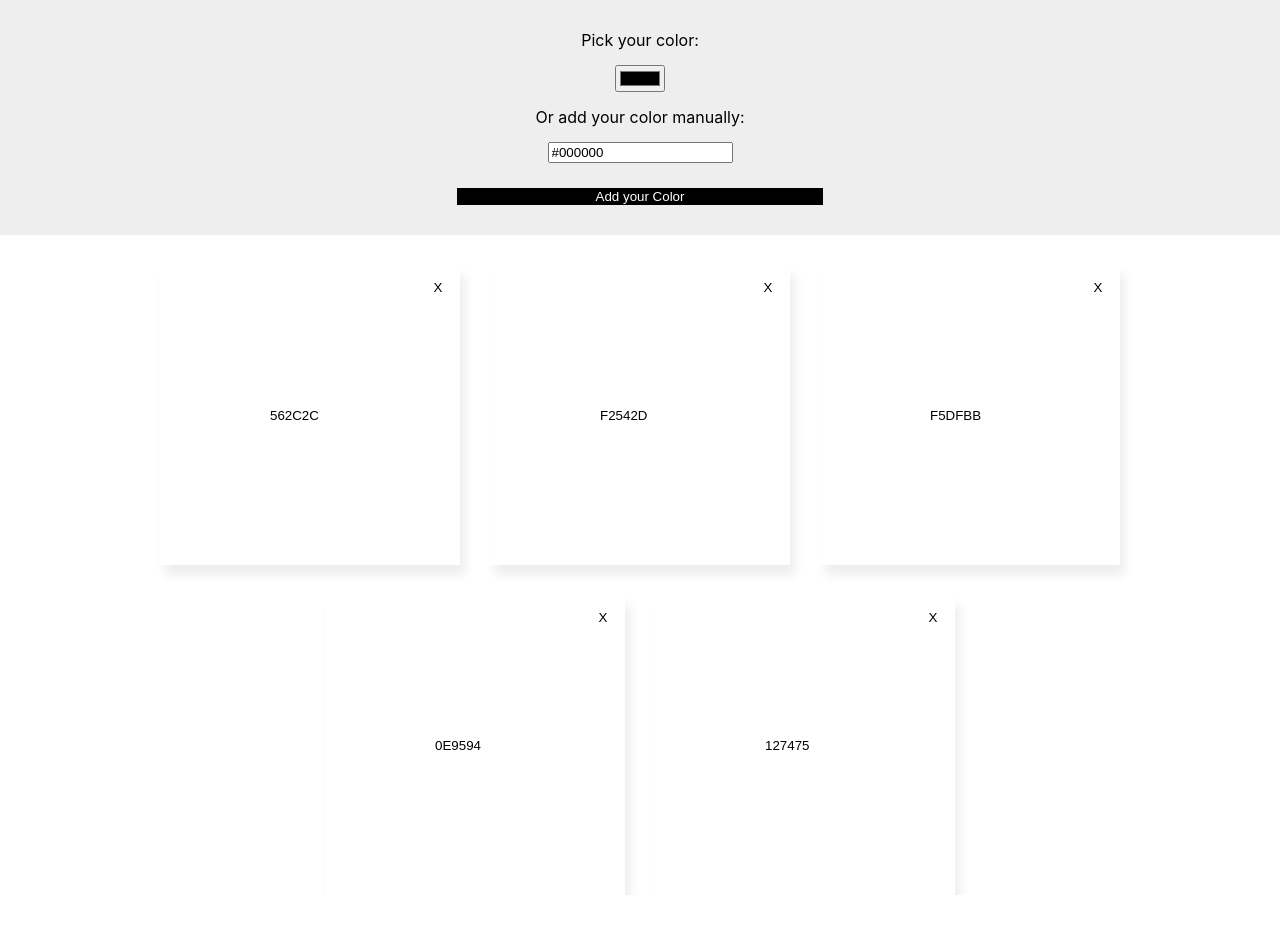
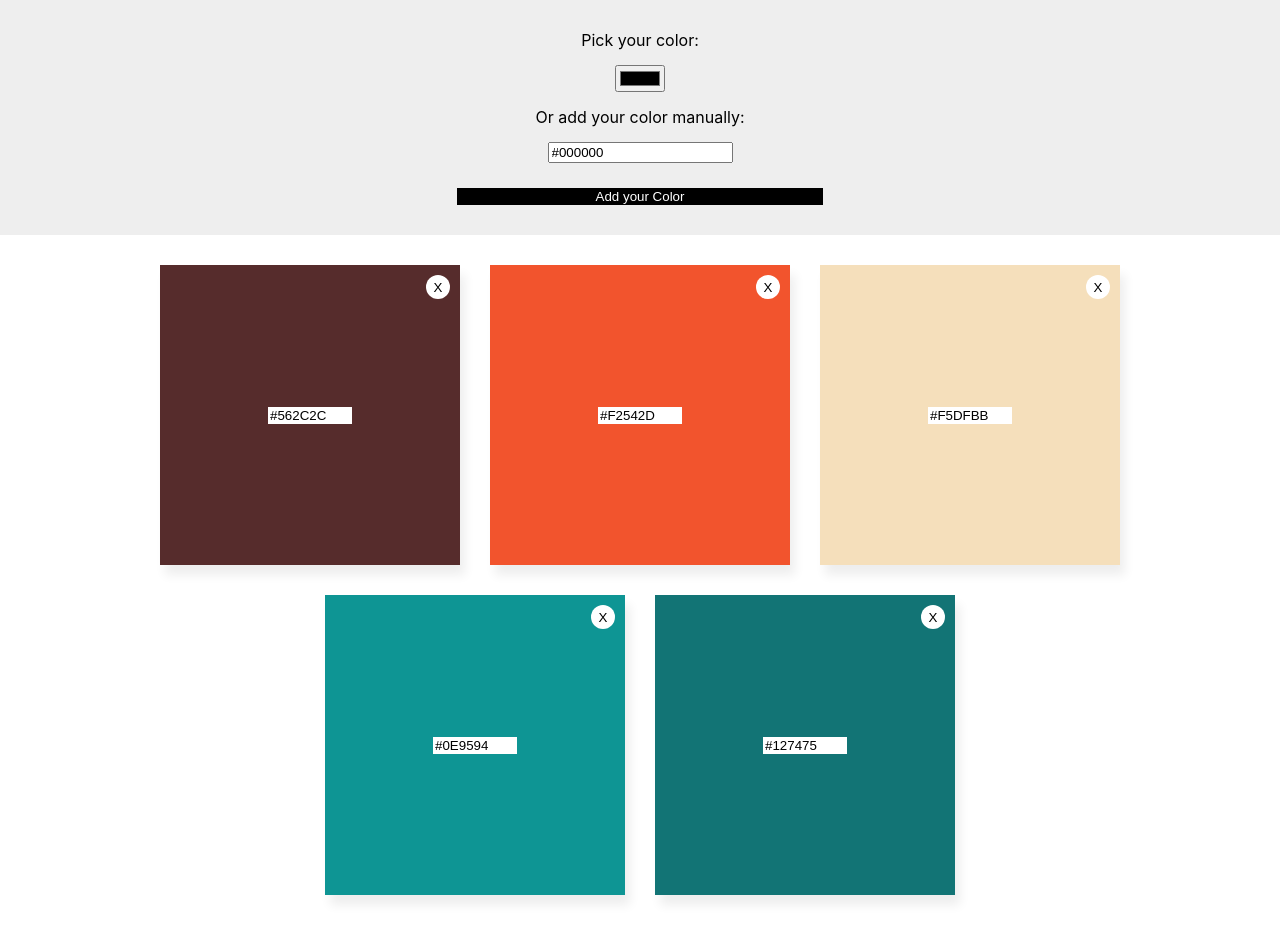
Before and after one commit to CathrinTruchan/color-savor-app, a React (Create React App) app: page / in a window 1280 px wide. Before the commit the page ends 895 px from the top, so only its background shows below. Built offline with nearby package versions, Linux system fonts and the light colour scheme; no server answers.

Commit message:
add fetchColorNames to ColorCard Component

```diff
--- a/src/App.css
+++ b/src/App.css
@@ -36,3 +36,7 @@
     transform: rotate(360deg);
   }
 }
+
+footer {
+  margin: 30px;
+}
--- a/src/App.js
+++ b/src/App.js
@@ -9,27 +9,27 @@
 const colorsArray = [
   {
     id: nanoid(),
-    colorCode: "562C2C",
+    colorCode: "#562C2C",
   },
 
   {
     id: nanoid(),
-    colorCode: "F2542D",
+    colorCode: "#F2542D",
   },
 
   {
     id: nanoid(),
-    colorCode: "F5DFBB",
+    colorCode: "#F5DFBB",
   },
 
   {
     id: nanoid(),
-    colorCode: "0E9594",
+    colorCode: "#0E9594",
   },
 
   {
     id: nanoid(),
-    colorCode: "127475",
+    colorCode: "#127475",
   },
 ];
 
@@ -37,24 +37,6 @@
   const [colors, setColors] = useState(
     JSON.parse(localStorage.getItem("colors")) ?? colorsArray
   );
-  const [fetchAPI, setFetchAPI] = useState(
-    "https://www.thecolorapi.com/id?hex=24B1E0"
-  );
-
-  async function fetchColorNames() {
-    const response = await fetch(fetchAPI);
-    const fetchedColors = await response.json();
-    console.log(fetchedColors.name.value);
-  }
-
-  useEffect(() => {
-    colorsArray.map((color) => {
-      return (
-        setFetchAPI(`https://www.thecolorapi.com/id?hex=${color.colorCode}`),
-        fetchColorNames()
-      );
-    });
-  });
 
   function appendColorCard(colorCode) {
     setColors([
@@ -106,7 +88,7 @@
                 key={color.id}
                 id={color.id}
                 updateColorCard={updateColorCard}
-                deleteColorCard={deleteColorCard}
+                deleteColorCard={() => deleteColorCard(color.id)}
               />
             );
           })}
--- a/src/Components/ColorCard/ColorCard.js
+++ b/src/Components/ColorCard/ColorCard.js
@@ -1,4 +1,4 @@
-import { useState } from "react";
+import { useEffect, useState } from "react";
 import "./ColorCard.css";
 
 export default function ColorCard({
@@ -7,26 +7,50 @@
   updateColorCard,
   deleteColorCard,
 }) {
+  const [colorName, setColorName] = useState([]);
+
   function copyToClipboard() {
     navigator.clipboard.writeText(colorCode).then(() => {
       alert("Copied to clipboard");
     });
   }
 
+  async function fetchColorNames() {
+    const response = await fetch(
+      `https://www.thecolorapi.com/id?hex=${colorCode.substring(1)}`
+    );
+    const fetchedColors = await response.json();
+    console.log(fetchedColors.name.value);
+  }
+
+  useEffect(() => {
+    const colorName = fetchColorNames();
+    setColorName(colorName);
+    console.log("test" + colorName);
+  }, []);
+
   return (
-    <div className="colorbox" style={{ backgroundColor: colorCode }}>
+    <div
+      onClick={copyToClipboard}
+      className="colorbox"
+      style={{ backgroundColor: colorCode }}
+    >
       <button
         className="colorbox__delete-button"
-        onClick={(event) => deleteColorCard(id)}
+        onClick={(event) => {
+          deleteColorCard();
+          event.stopPropagation();
+        }}
       >
         X
       </button>
+      <p></p>
       <input
         type="text"
         id="colorField"
         name="colorField"
         onClick={(event) => {
-          event.stopPropagation(copyToClipboard);
+          event.stopPropagation();
         }}
         defaultValue={colorCode}
         className="colorbox__colorcode"
```
